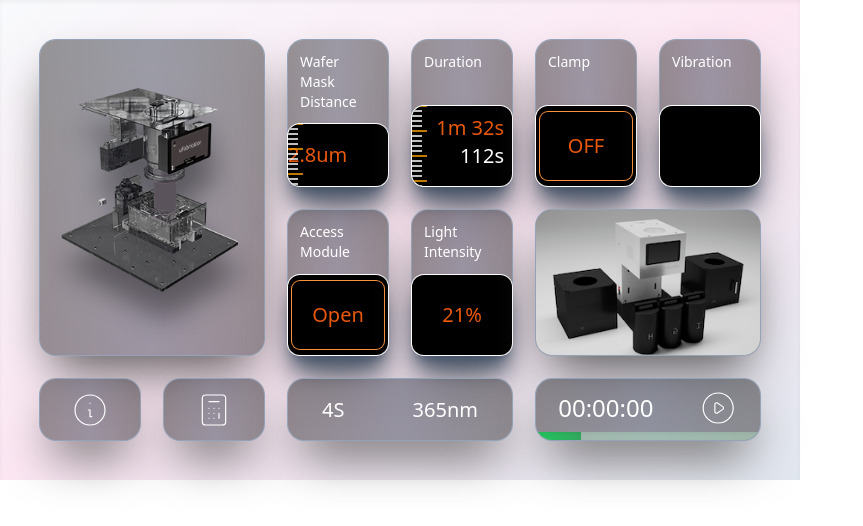
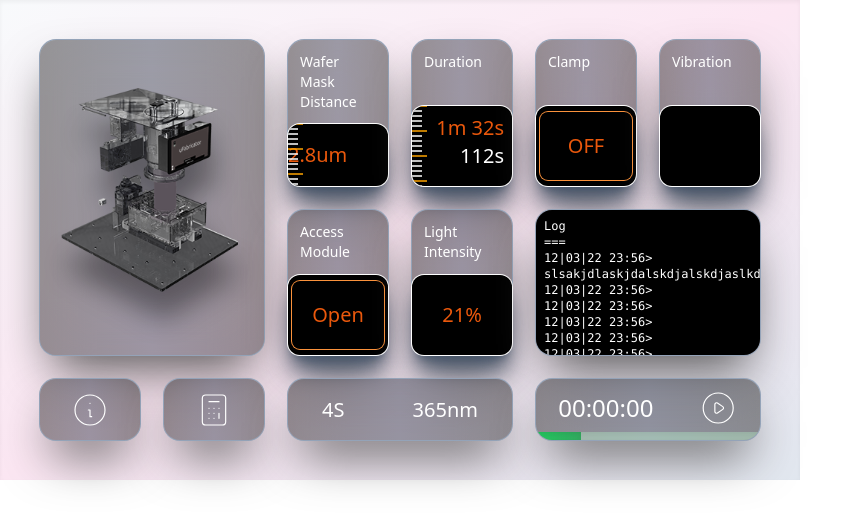
Before and after one commit to Technoculture/Microfabricator-HMI, a Svelte app: page / in a window 1280 px wide. Shown: the top 526 px of the page, without its empty margins (0-863 px from the left). Built offline with nearby package versions, Linux system fonts and the light colour scheme.

Commit message:
style: trying out a terminal concept

```diff
--- a/src/App.svelte
+++ b/src/App.svelte
@@ -10,6 +10,7 @@
   import Card from './lib/Card.svelte';
   import Progress from "./lib/Progress.svelte";
   import MetricThumbnail from "./lib/MetricThumbnail.svelte";
+  import Terminal from "./lib/Terminal.svelte";
 
   let show_controls: boolean = true;
 
@@ -162,7 +163,8 @@
       </Card>
 
       <Card class={`${enlarged_pic} overflow-hidden flex`}>
-        <img src={family} alt="" class="object-cover" />
+        <!-- <img src={family} alt="" class="object-cover mix-blend-normal" /> -->
+        <Terminal />
       </Card>
 
       <Card class="flex overflow-hidden">
--- /dev/null
+++ b/src/lib/Terminal.svelte
@@ -0,0 +1,20 @@
+<script lang="ts">
+
+</script>
+
+<div class="bg-black grow ring-1 ring-white flex flex-col text-white font-mono p-2 text-xs touch-auto overflow-auto">
+  <span>Log</span>
+  <span>===</span>
+  <span>12|03|22 23:56> slsakjdlaskjdalskdjalskdjaslkdjalsd</span>
+  <span>12|03|22 23:56> </span>
+  <span>12|03|22 23:56> </span>
+  <span>12|03|22 23:56> </span>
+  <span>12|03|22 23:56> </span>
+  <span>12|03|22 23:56> </span>
+  <span>12|03|22 23:56> </span>
+  <span>12|03|22 23:56> </span>
+  <span>12|03|22 23:56> </span>
+  <span>12|03|22 23:56> </span>
+  <span>12|03|22 23:56> </span>
+  <span>12|03|22 23:56> </span>
+</div>
```
